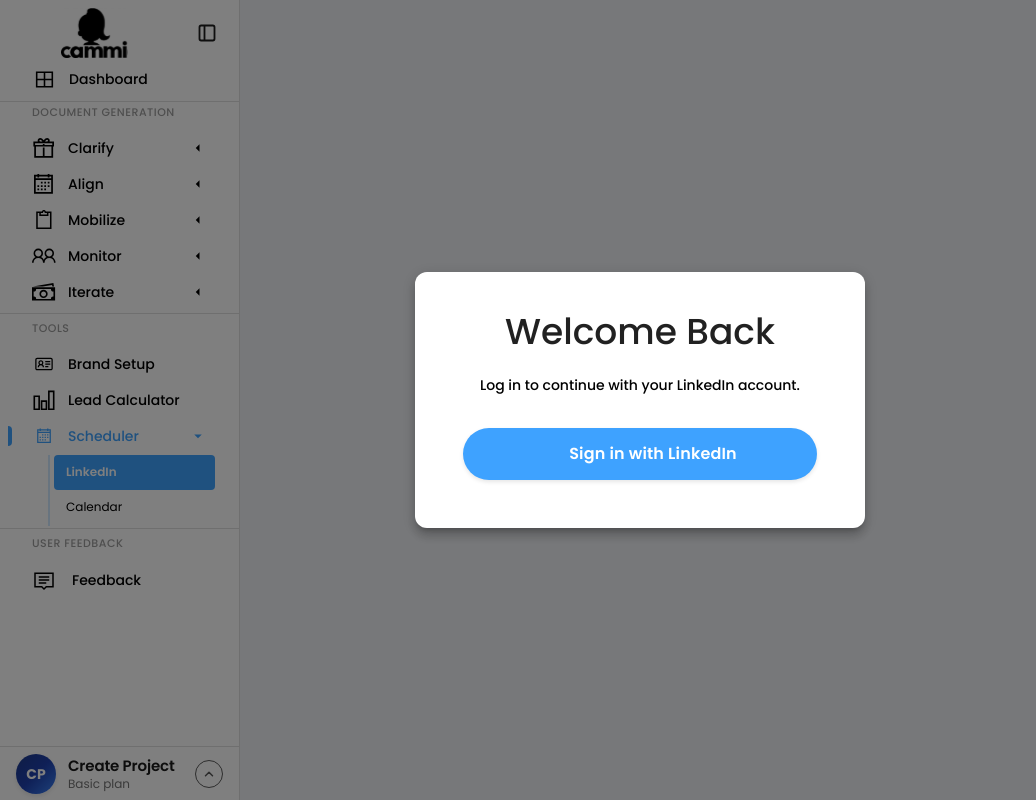
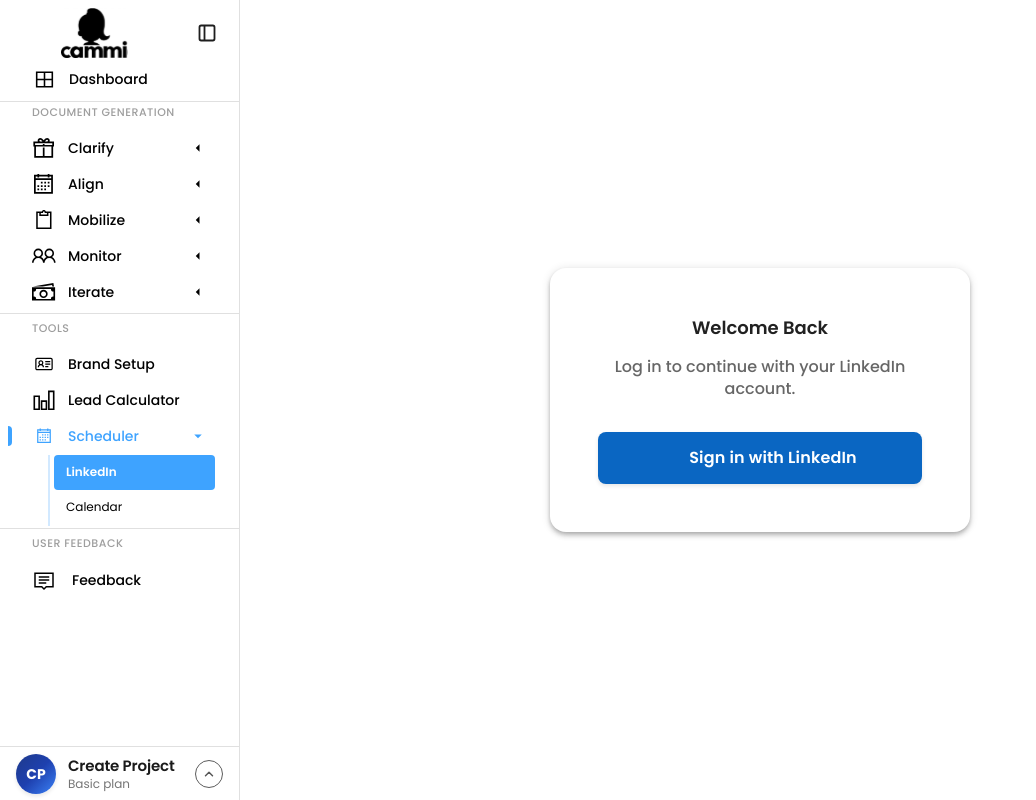
Before and after one commit to Yasir-Mahmood-124/cammi-frontend, a Next.js app: page /dashboard/scheduler/linkedin in a window 1280 px wide. Shown: the whole page, without its empty margins (0-1036 px from the left). Built offline with nearby package versions, Linux system fonts and the light colour scheme; some icons are missing; a web font is replaced by a local one.

Commit message:
updated the user input of the linked

```diff
--- a/src/components/Dashboard/Sidebar.tsx
+++ b/src/components/Dashboard/Sidebar.tsx
@@ -908,7 +908,7 @@ const Sidebar: React.FC<SidebarProps> = ({ isCollapsed, setIsCollapsed }) => {
                           <ListItem key={subItem} disablePadding>
                             <ListItemButton
                               onClick={() =>
-                                handleSubmenuClick(subItem, item.text, false)
+                                handleSubmenuClick(subItem, item.text, item.text === "Scheduler")
                               }
                               sx={{
                                 pl: 1.5,
--- a/src/views/linkedin/LinkedInLogin.tsx
+++ b/src/views/linkedin/LinkedInLogin.tsx
@@ -8,7 +8,7 @@ import {
   Paper,
   CircularProgress,
 } from "@mui/material";
-import { useLazyGetLoginUrlQuery } from "@/redux/services/linkedin/linkedinLoginApi";
+import { useLazyGetLoginUrlQuery } from "@/redux/services/linkedin/linkedinLoginApi"; // ✅ updated import
 import LinkedInIcon from "@mui/icons-material/LinkedIn";
 
 const LinkedInLogin: React.FC = () => {
@@ -16,7 +16,7 @@ const LinkedInLogin: React.FC = () => {
 
   const handleLogin = async () => {
     try {
-      const result = await trigger().unwrap();
+      const result = await trigger().unwrap(); // unwrap ensures you get the actual data or throw error
       if (result.login_url) {
         window.location.href = result.login_url;
       }
@@ -28,49 +28,31 @@ const LinkedInLogin: React.FC = () => {
   return (
     <Box
       sx={{
-        position: "fixed",
-        top: 0,
-        left: 0,
-        right: 0,
-        bottom: 0,
-        backgroundColor: "rgba(0, 0, 0, 0.5)", // Grey backdrop
+        minHeight: "100vh",
         display: "flex",
         alignItems: "center",
         justifyContent: "center",
-        zIndex: 9999,
+        bgcolor: "background.default",
         px: 2,
       }}
     >
       <Paper
-        elevation={8}
+        elevation={4}
         sx={{
           p: 6,
-          maxWidth: 450,
-          width: "100%",
+          maxWidth: 420,
           textAlign: "center",
-          borderRadius: 3,
-          position: "relative",
-          animation: "fadeIn 0.3s ease-in-out",
-          "@keyframes fadeIn": {
-            from: {
-              opacity: 0,
-              transform: "scale(0.9)",
-            },
-            to: {
-              opacity: 1,
-              transform: "scale(1)",
-            },
-          },
+          borderRadius: 4,
         }}
       >
         {/* Heading */}
         <Typography
           variant="h5"
-          sx={{ mb: 2, fontWeight: 500, color: "text.primary", fontSize: "36px", marginBottom: "30px" }}
+          sx={{ mb: 2, fontWeight: 600, color: "text.primary" }}
         >
           Welcome Back
         </Typography>
-        <Typography variant="body1" sx={{ mb: 4, color: "#000000", fontSize: "14px" }}>
+        <Typography variant="body1" sx={{ mb: 4, color: "text.secondary" }}>
           Log in to continue with your LinkedIn account.
         </Typography>
 
@@ -87,16 +69,12 @@ const LinkedInLogin: React.FC = () => {
             )
           }
           sx={{
-            bgcolor: "#3EA2FF",
-            // "&:hover": {
-            //   bgcolor: "#004182",
-            // },
+            bgcolor: "#0A66C2",
+            "&:hover": {
+              bgcolor: "#004182",
+            },
             py: 1.5,
-            px: 3,
             fontWeight: 600,
-            textTransform: "none",
-            fontSize: "1rem",
-            borderRadius: "36px",
           }}
           onClick={handleLogin}
           disabled={isLoading}
--- a/src/views/linkedin/UserInput.tsx
+++ b/src/views/linkedin/UserInput.tsx
@@ -29,6 +29,7 @@ const UserInput: React.FC<UserInputProps> = ({
   const [inputValue, setInputValue] = useState('');
   const [displayedAnswer, setDisplayedAnswer] = useState('');
   const [isTyping, setIsTyping] = useState(false);
+  const answerFieldRef = React.useRef<HTMLInputElement>(null);
 
   // Typing animation effect
   useEffect(() => {
@@ -49,16 +50,34 @@ const UserInput: React.FC<UserInputProps> = ({
         setIsTyping(false);
         clearInterval(typingInterval);
       }
-    }, 20); // Adjust speed here (milliseconds per character)
+    }, 10); // Faster typing speed to match first component
 
     return () => clearInterval(typingInterval);
   }, [answer]);
+
+  // Auto-focus and position cursor at end when typing completes
+  useEffect(() => {
+    if (!isTyping && displayedAnswer && answerFieldRef.current) {
+      const textField = answerFieldRef.current;
+      // Small delay to ensure the field is ready
+      setTimeout(() => {
+        textField.focus();
+        // Set cursor position to the end
+        const length = displayedAnswer.length;
+        textField.setSelectionRange(length, length);
+      }, 100);
+    }
+  }, [isTyping, displayedAnswer]);
 
   const handleSendClick = () => {
     if (inputValue.trim() && onGenerate) {
       onGenerate(inputValue.trim());
       setInputValue('');
     }
+  };
+
+  const handleAnswerChange = (e: React.ChangeEvent<HTMLInputElement>) => {
+    setDisplayedAnswer(e.target.value);
   };
 
   const handleKeyPress = (e: React.KeyboardEvent) => {
@@ -69,7 +88,13 @@ const UserInput: React.FC<UserInputProps> = ({
   };
 
   return (
-    <Box sx={{ width: '100%', maxWidth: '700px', height: "100%", maxHeight: "505px" }}>
+    <Box sx={{
+      width: '100%',
+      maxWidth: {
+        xl: '1200px',
+      },
+      margin: '0 auto',
+    }}>
       <Box
         sx={{
           backgroundColor: '#FAFAFA',
@@ -77,9 +102,16 @@ const UserInput: React.FC<UserInputProps> = ({
           borderRadius: '8px',
           padding: '11px',
           marginBottom: '11px',
-          height: "100%",
-          maxHeight: '483px',
+          height: "auto",
+          minHeight: {
+            xs: '250px',
+            sm: '300px',
+            md: '320px',
+            lg: '430px',
+            xl: '600px',
+          },
           overflowY: 'auto',
+          overflowX: 'hidden',
           '&::-webkit-scrollbar': {
             width: '5px',
           },
@@ -102,6 +134,7 @@ const UserInput: React.FC<UserInputProps> = ({
             border: '2px solid transparent',
             borderRadius: '8px',
             padding: '13px',
+            overflowX: 'hidden',
           }}
         >
           <Box sx={{ display: 'flex', alignItems: 'flex-start', gap: '8px', marginBottom: '8px' }}>
@@ -132,7 +165,8 @@ const UserInput: React.FC<UserInputProps> = ({
             </Typography>
           </Box>
 
-          {isLoading ? (
+          {/* Show loading spinner when loading */}
+          {isLoading && (
             <Box sx={{
               display: 'flex',
               justifyContent: 'center',
@@ -143,23 +177,64 @@ const UserInput: React.FC<UserInputProps> = ({
             }}>
               <CircularProgress size={30} sx={{ color: '#3EA3FF' }} />
             </Box>
-          ) : (
-            <Typography
-              sx={{
+          )}
+
+          {/* Show answer field when there's content (either typing or complete) */}
+          {!isLoading && (displayedAnswer || isTyping) && (
+            <Box sx={{ marginBottom: '11px', marginLeft: '32px', width: 'calc(100% - 32px)' }}>
+              <TextField
+                fullWidth
+                multiline
+                value={displayedAnswer}
+                onChange={handleAnswerChange}
+                disabled={isTyping}
+                placeholder="Your answer will appear here..."
+                inputRef={answerFieldRef}
+                InputProps={{
+                  sx: {
                     color: '#000',
                     fontFamily: 'Poppins',
                     fontSize: '9px',
                     fontWeight: 400,
                     lineHeight: '1.6',
-                marginBottom: '11px',
-                marginLeft: '32px',
+                    padding: 0,
+                    width: '100%',
+                    '& .MuiOutlinedInput-notchedOutline': {
+                      border: 'none',
+                    },
+                    '&:hover .MuiOutlinedInput-notchedOutline': {
+                      border: 'none',
+                    },
+                    '&.Mui-focused .MuiOutlinedInput-notchedOutline': {
+                      border: 'none',
+                    },
+                    '& .MuiInputBase-input': {
+                      padding: 0,
+                      cursor: isTyping ? 'default' : 'text',
+                      wordWrap: 'break-word',
+                      overflowWrap: 'break-word',
+                      whiteSpace: 'pre-wrap',
+                    },
+                  },
                 }}
-            >
-              {displayedAnswer || 'Your answer will appear here...'}
-              {isTyping && <span style={{ opacity: 0.5 }}>▊</span>}
-            </Typography>
+                sx={{
+                  width: '100%',
+                  '& .MuiInputBase-input::placeholder': {
+                    color: '#999',
+                    opacity: 1,
+                    fontFamily: 'Poppins',
+                  },
+                  '& .MuiInputBase-root': {
+                    width: '100%',
+                  },
+                }}
+              />
+            </Box>
           )}
 
+          {/* Only show dividing line and buttons when typing is complete and answer exists */}
+          {!isLoading && !isTyping && displayedAnswer && (
+            <>
               <Box
                 sx={{
                   height: '1px',
@@ -173,7 +248,7 @@ const UserInput: React.FC<UserInputProps> = ({
                 <Button
                   startIcon={<RefreshIcon sx={{ fontSize: '12px' }} />}
                   onClick={onRegenerate}
-              disabled={!answer || isLoading || isTyping}
+                  disabled={!answer}
                   sx={{
                     color: '#3FA3FF',
                     textTransform: 'none',
@@ -194,7 +269,7 @@ const UserInput: React.FC<UserInputProps> = ({
                 <Button
                   endIcon={<Cammi />}
                   onClick={onConfirm}
-              disabled={!answer || isLoading || isTyping}
+                  disabled={!answer}
                   sx={{
                     color: '#FD3D81',
                     textTransform: 'none',
@@ -213,6 +288,8 @@ const UserInput: React.FC<UserInputProps> = ({
                   Confirm
                 </Button>
               </Box>
+            </>
+          )}
         </Box>
       </Box>
 
```
Lines whose indentation alone changed are shown as unchanged.
